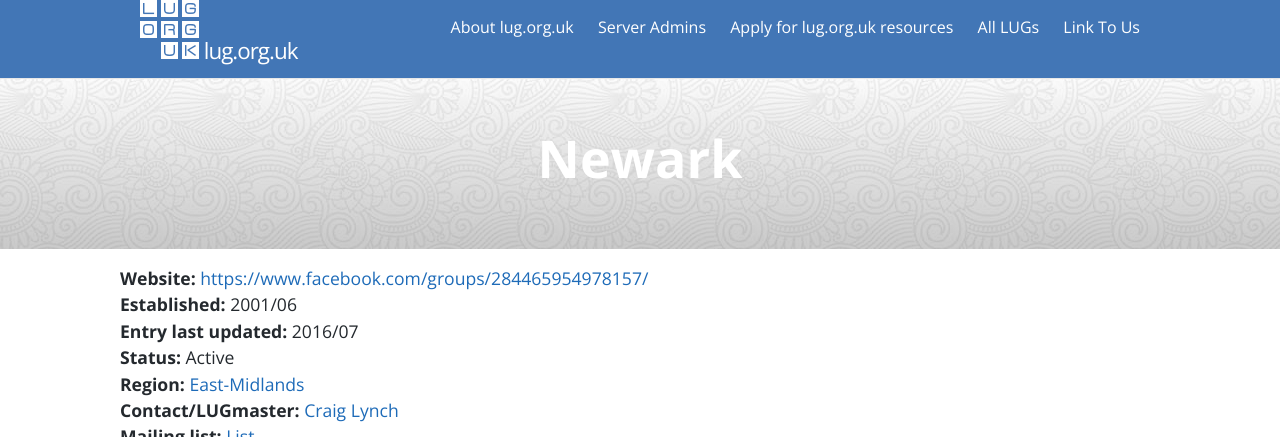
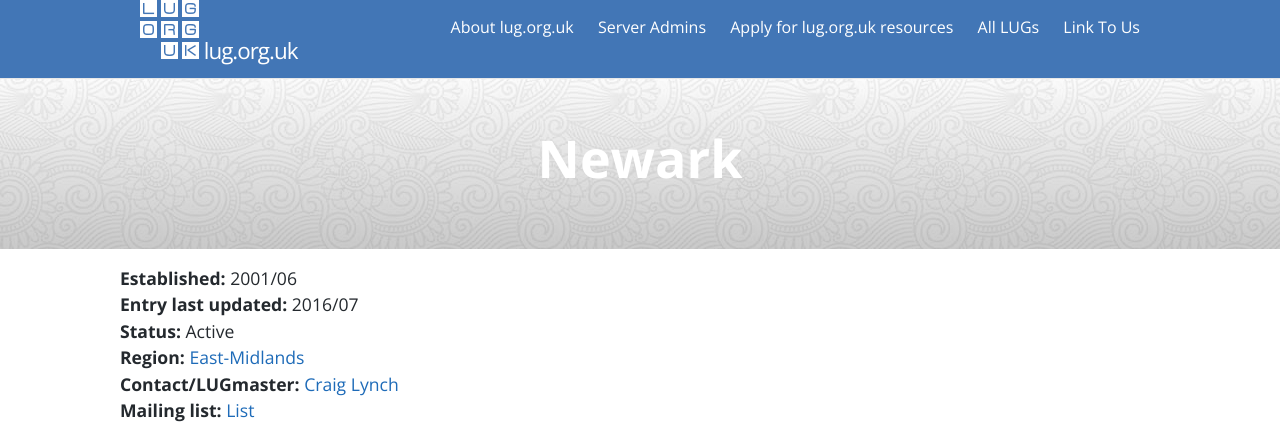
Before and after one commit to lugorguk/lug.org.uk-website, a Jekyll site: the page built from _posts/0000-01-01-Newark.md, in a window 1280 px wide, cut to the strip 0-437 px from the top of the page. Built offline with Jekyll 4.4.1, drawn with Linux system fonts in a browser that asks for light colours; some of the changed lines change nothing that is shown.

Commit message:
Removed website
Link no longer exists

```diff
--- a/_posts/0000-01-01-Newark.md
+++ b/_posts/0000-01-01-Newark.md
@@ -1,7 +1,6 @@
 ---
 layout: lug
 title: Newark
-website: https://www.facebook.com/groups/284465954978157/
 established_date: 2001/06
 status: Active
 last_update: 07/2016
```
